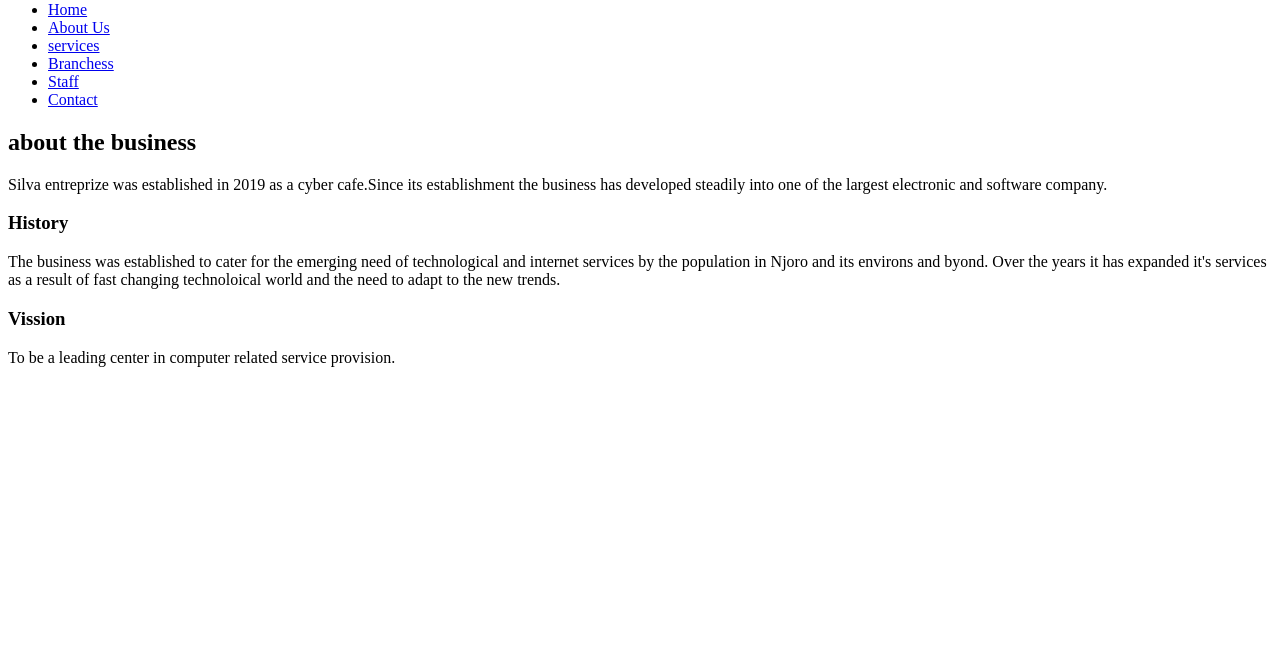
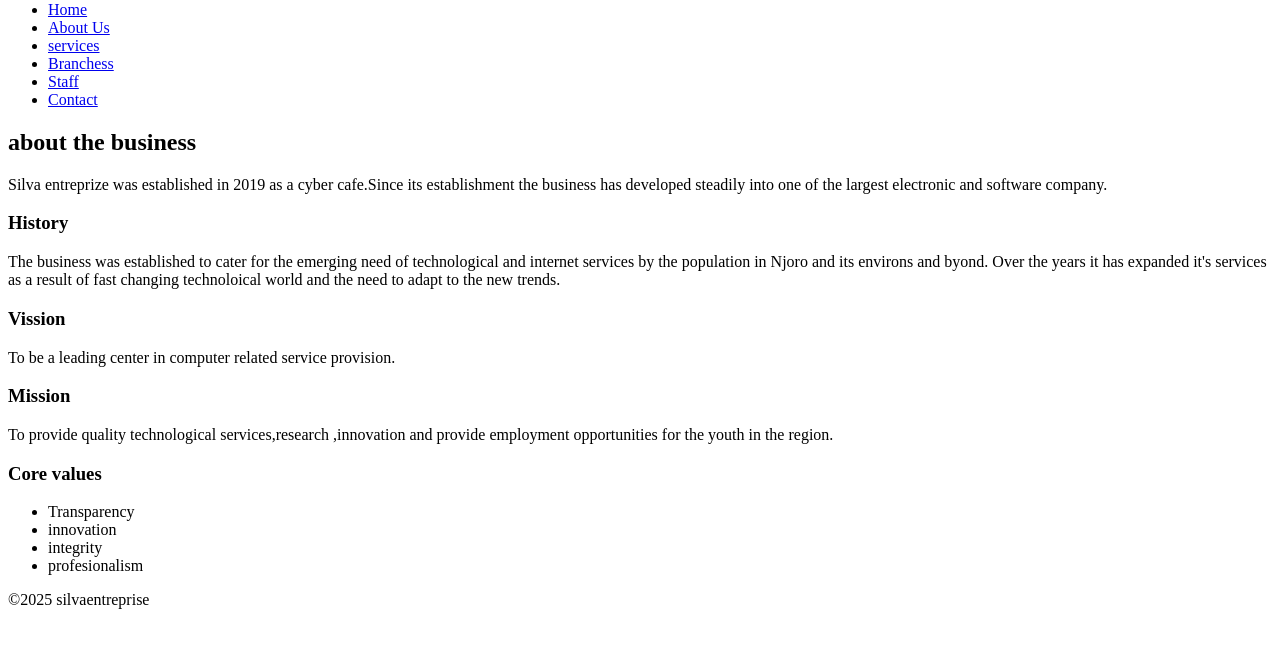
Before and after one commit to sylvenus004/Silva-enterprise-, a plain HTML site: page about.html in a window 1280 px wide. Shown: the part 79-726 px from the top of the page. Drawn offline with Linux system fonts and the light colour scheme.

Commit message:
Update about.html

```diff
--- a/about.html
+++ b/about.html
@@ -2,15 +2,18 @@
 <html lang="en">
   <head>
     <title>about us-Silva entreprizes</title>
+    <link rel="stylesheet" href="Silva.css">
+
   </head>
   <body>
+
     <header>
       <h1>Silva entreprizes</h1>
     </header>
       <!-- Navigation -->
   <nav>
     <ul>
-      <li><a href="index.html">Home</a></li>
+      <li><a href="Index.html">Home</a></li>
       <li><a href="about.html">About Us</a></li>
       <li><a href="services.html">services</a></li>
       <li><a href="branches.html">Branchess</a></li>
@@ -32,9 +35,23 @@
       <p>
         To be a leading center in computer related service provision.
       </p>
+      <h3>Mission</h3>
+      <p>
+        To provide quality technological services,research ,innovation and provide employment opportunities for the youth in the region.
+      </p>
+      <h3>Core values</h3>
+      <ul>
+        <li>Transparency</li>
+        <li>innovation</li>
+        <li>integrity</li>
+        <li>profesionalism</li>
+      </ul>
 
 
     </main>
+    <footer>
+        <p>&copy;2025 silvaentreprise</p>
+    </footer>
 
   </body
     </html>
```
